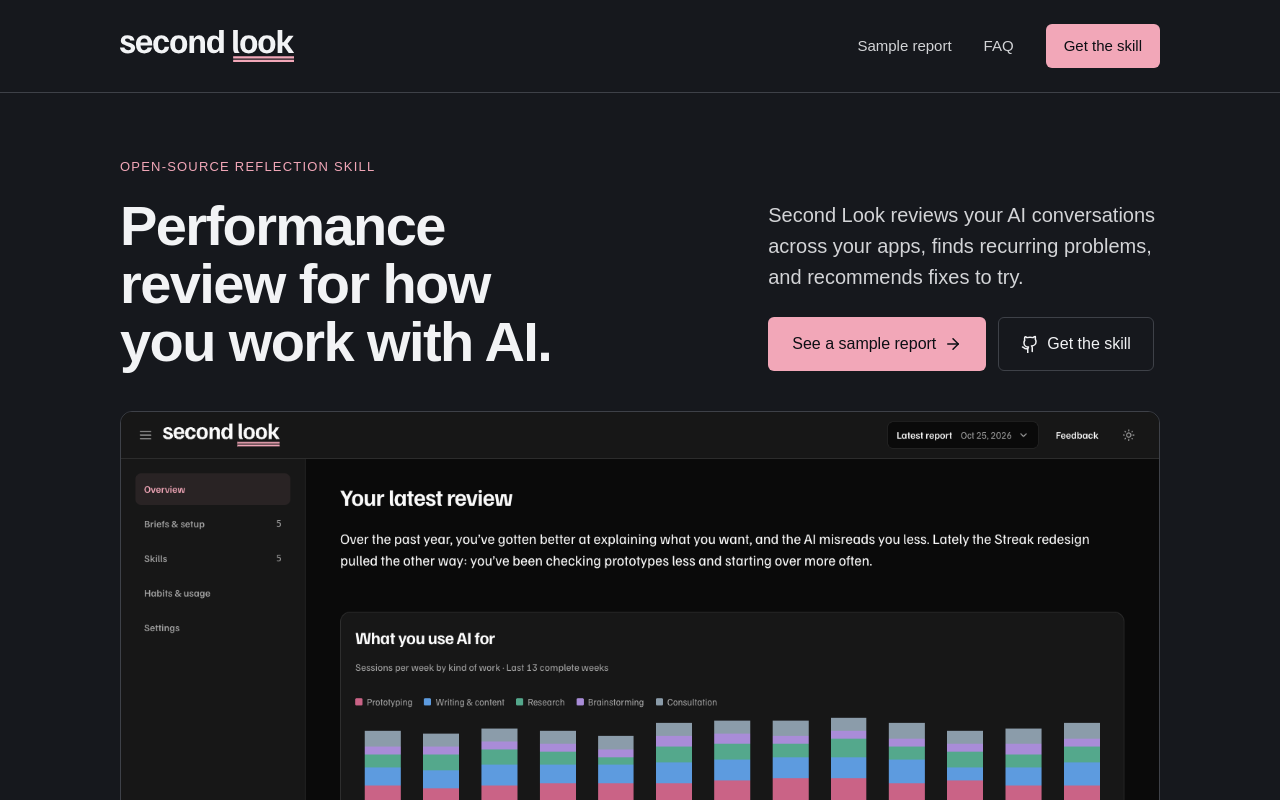
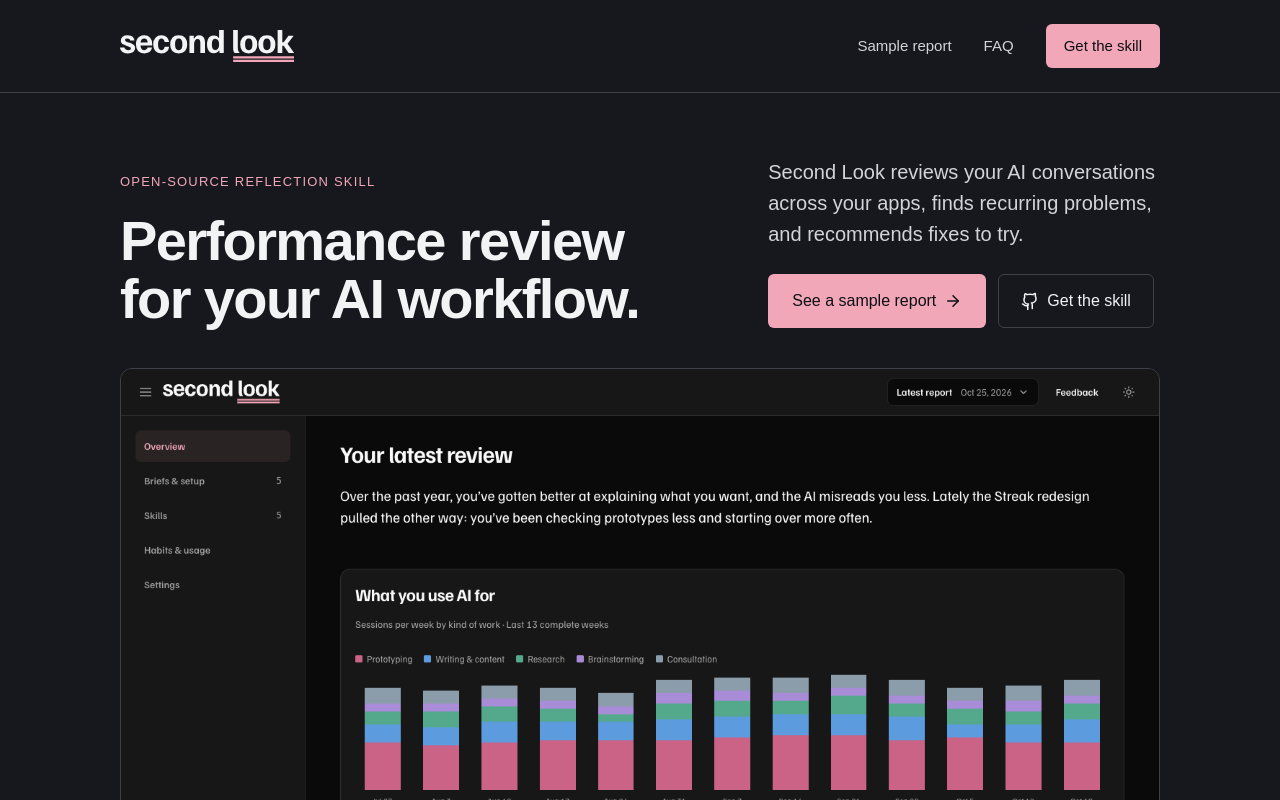
Before and after one commit to txz8096/second-look, a Next.js app: page / in a window 1280 px wide. Shown: the top 800 px of the page. Built offline with nearby package versions, Linux system fonts and the light colour scheme; a web font is replaced by a local one.

Commit message:
Update the second look tagline

```diff
--- a/src/components/Hero.tsx
+++ b/src/components/Hero.tsx
@@ -12,7 +12,7 @@ export function Hero() {
           <div className="flex flex-col gap-5">
             <Kicker>Open-source reflection skill</Kicker>
             <h1 className="font-display text-[44px] leading-[1.04] font-bold tracking-[-1.6px] text-ink md:text-[56px]">
-              Performance<br />review for how<br />you work with AI.
+              Performance review for your AI workflow.
             </h1>
           </div>
           <div className="flex min-w-0 flex-col gap-6">
```
Also changed, not shown: 1 other file (tests, documents, lock files or other folders).
